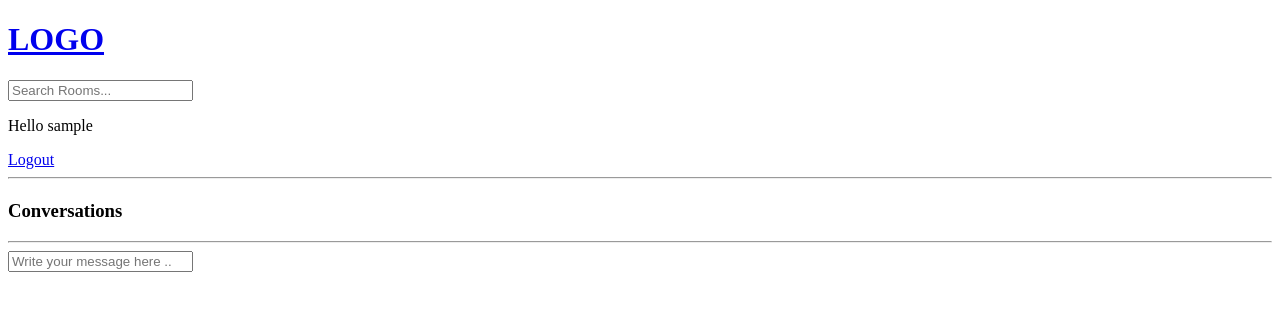
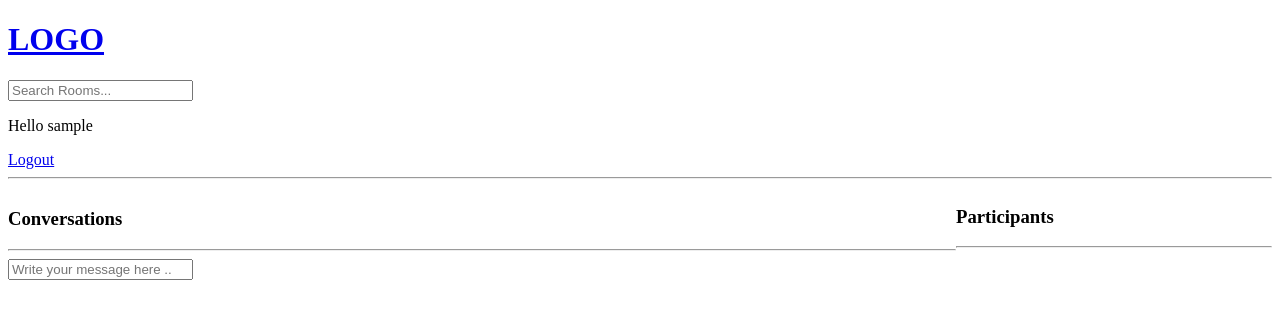
Before and after one commit to Nayan-Chimariya/LikeHeads, a Django app: template base/templates/base/room.html in a window 1280 px wide. Shown: the top 319 px of the page. Run offline with Django 5.2, Linux system fonts and the light colour scheme; the template is opened without the code that fills it, so the values that code supplies are empty; the visitor is signed in with stand-in values (Sample User, id 1).

Commit message:
Added participants participants are displayed on the side bar in the chat room and new user on the chat room will be added to participants uponsending message to the room

```diff
--- a/base/models.py
+++ b/base/models.py
@@ -13,7 +13,7 @@ class Room(models.Model):
     name = models.CharField(max_length=200)
     description = models.TextField(null=True,blank=True)
     created_at = models.DateTimeField(auto_now_add=True)
-    # participants =
+    participants = models.ManyToManyField(User, related_name="participants",blank=True)
     updated_at = models.DateTimeField(auto_now=True)
 
     class Meta:
--- a/base/templates/base/room.html
+++ b/base/templates/base/room.html
@@ -2,6 +2,15 @@
 
 {% block content %}
 
+<style>
+  .room-container{
+    display: grid;
+    grid-template-columns: 3fr 1fr;
+
+  }
+</style>
+  <div class="room-container">
+    <div>
       <h1>{{room.name}}</h1>
 
       <p> {{room.description}} </p>
@@ -28,5 +37,17 @@
           </form>
         </div>
       {% endif %}
+    </div>
 
+    <div>
+      <h3> Participants </h3>
+      <hr>
+      {% for user in participants  %}
+        <div>
+          <P> @{{user.username}} </p>
+        </div>
+      {% endfor %}
+    </div>
+
+  </div>
 {% endblock content %}
```
Also changed, not shown: base/views.py (+7 -1 lines), base/migrations/0003_alter_room_options_room_participants.py (added). Lines whose indentation alone changed are shown as unchanged.
